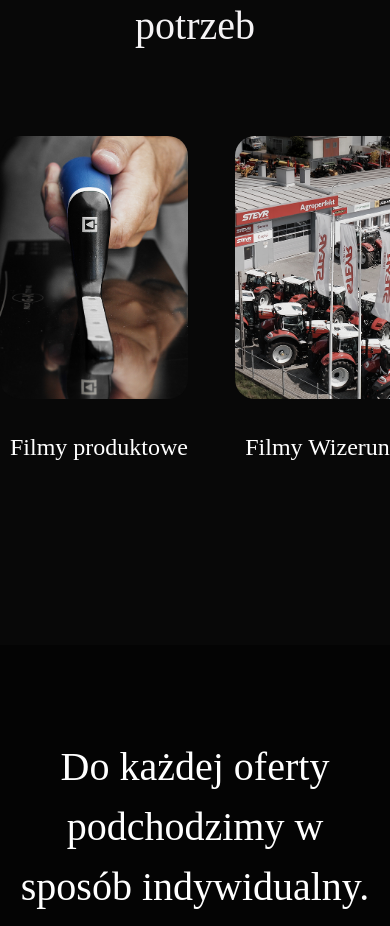
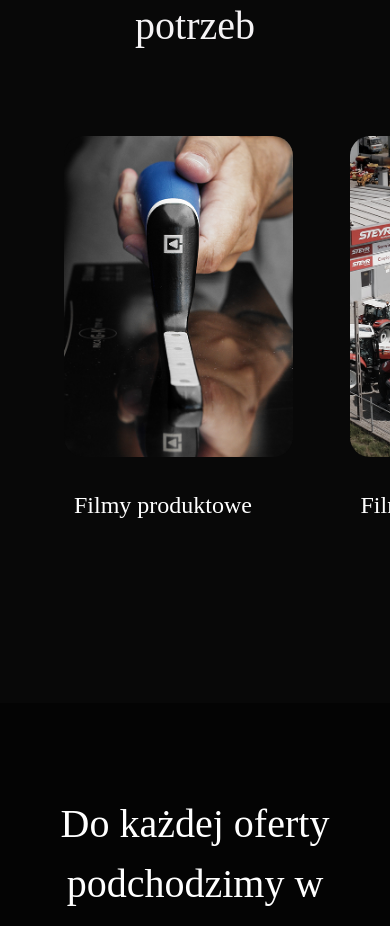
Before and after one commit to kkplak/FAMA, a React (Create React App) app: page /1/home in a window 390 px wide. Shown: the part 5080-6006 px from the top of the page. Built offline with nearby package versions, Linux system fonts and the light colour scheme; a web font is replaced by a local one.

Commit message:
styling touch ups

```diff
--- a/src/components/Slider/Slider.css
+++ b/src/components/Slider/Slider.css
@@ -99,8 +99,14 @@
     justify-content: left; /* Centers the slides */
     overflow: scroll;
     max-width: min-content;
+}
+.slide:first-of-type {
+  margin-left: 4rem;
+}
+.slide:last-of-type {
+  margin-right: 4rem;
+}
 
-}
   /* .container-offer {
     overflow: scroll;
   } */
```
